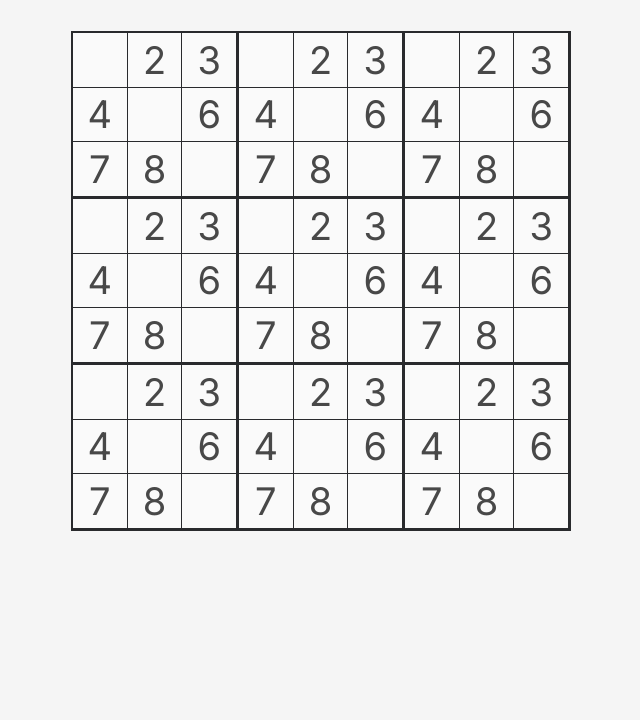
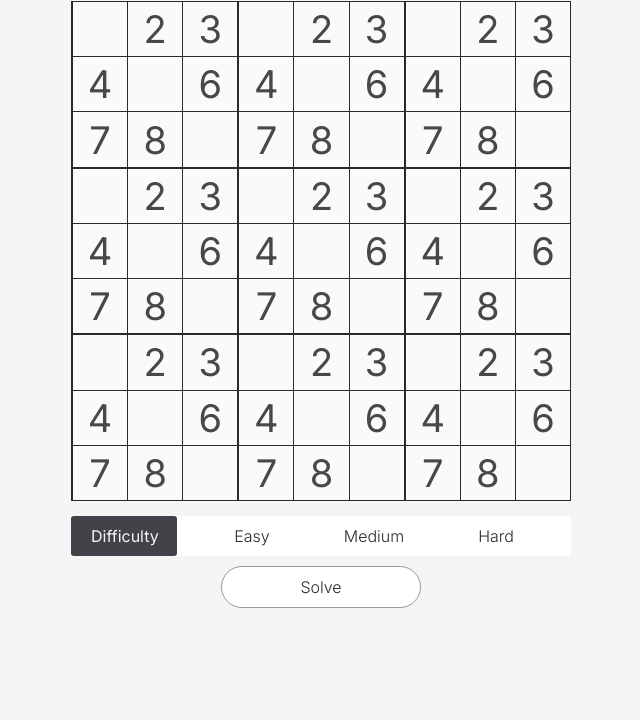
Before and after one commit to mklaso/sudoku-solver, a website built with webpack: page index.html in a window 1280 px wide. Shown: the part 80-800 px from the top of the page, without its empty margins (319-959 px from the left). Built offline with nearby package versions, Linux system fonts and the light colour scheme.

Commit message:
added difficulty settings + solve button on frontend, added favicon.

```diff
--- a/index.html
+++ b/index.html
@@ -9,6 +9,7 @@
       href="https://fonts.googleapis.com/css2?family=Inter:wght@200;300;400;500;600;700&display=swap"
       rel="stylesheet"
     />
+    <link rel="shortcut icon" type="image/x-icon" href="./sudoku.png" />
   </head>
 
   <body class="container">
@@ -27,7 +28,20 @@
     </div> -->
     </div>
 
-    <div class="features-container"></div>
+    <div class="difficulty">
+      <div class="difficulty--left">
+        <p class="difficulty--mode">Difficulty</p>
+      </div>
+      <div class="difficulty--settings">
+        <p>Easy</p>
+        <p>Medium</p>
+        <p>Hard</p>
+      </div>
+    </div>
+
+    <button class="solver">
+      <p>Solve</p>
+    </button>
 
     <script src="dist/bundle.js"></script>
   </body>
--- a/sass/_components.scss
+++ b/sass/_components.scss
@@ -1,9 +1,10 @@
 .sudoku__grid {
-  @include style-grid($color-almost-black, 50rem, 50rem, 0px, 1px);
+  @include style-grid($color-almost-black, 50rem, 50rem, 1px);
 }
 
 .inner__grid {
-  @include style-grid($color-almost-black, 100%, 100%, 0px, 0.3px);
+  @include style-grid($color-almost-black, 100%, 100%, 1px);
+  border-top: 1px $color-almost-black solid;
 
   &--cell {
     font-size: 3.8rem;
@@ -19,3 +20,76 @@
     justify-content: center;
   }
 }
+
+.difficulty {
+  margin-top: 1.5rem;
+  background-color: white;
+  border-radius: 5px;
+  display: flex;
+  justify-content: space-around;
+  padding: 0rem 0;
+  height: 4rem;
+  align-items: center;
+  width: 50rem;
+  color: $color-almost-black;
+
+  &--left {
+    background-color: lighten($color-almost-black, 10%);
+    color: whitesmoke;
+    width: 30%;
+    height: 100%;
+    display: flex;
+    align-items: center;
+    border-radius: 3px;
+  }
+
+  &--mode {
+    font-weight: 400;
+    margin-left: 2rem;
+    display: block;
+    cursor: default;
+  }
+
+  &--settings {
+    display: flex;
+    width: 100%;
+    justify-content: space-around;
+    margin-left: 2rem;
+    margin-right: 2rem;
+
+    & > p {
+      font-weight: 300;
+      display: inline-block;
+
+      &:hover {
+        color: lighten($color-almost-black, 25%);
+        cursor: pointer;
+      }
+    }
+  }
+}
+
+.solver {
+  background-color: lighten(gray, 50%);
+  color: $color-almost-black;
+  border: 1px solid lighten(gray, 10%);
+  margin-top: 1rem;
+  border-radius: 3rem;
+  width: 20rem;
+  padding: 1rem 0;
+  transition: 0.5s all;
+
+  &:focus {
+    outline: none;
+  }
+
+  &:hover {
+    cursor: pointer;
+    background-color: lighten(whitesmoke, 1%);
+    border: 1px solid lighten(black, 40%);
+  }
+
+  &:active {
+    transform: translateY(4px);
+  }
+}
--- a/sass/_mixins.scss
+++ b/sass/_mixins.scss
@@ -1,13 +1,11 @@
-@mixin style-grid($color, $height, $width, $gap, $padding) {
+@mixin style-grid($color, $height, $width, $padding) {
   background-color: $color;
   height: $height;
   width: $width;
   display: grid;
   grid-template-rows: repeat(3, 1fr);
   grid-template-columns: repeat(3, 1fr);
-  //   grid-gap: $gap;
-  border-bottom: $padding $color-almost-black solid;
-  border-right: $padding $color-almost-black solid;
+
   border-left: $padding $color-almost-black solid;
-  border-top: $padding $color-almost-black solid;
+
 }
--- a/sass/_typography.scss
+++ b/sass/_typography.scss
@@ -9,6 +9,11 @@ body {
   font-size: 3rem;
   text-align: center;
   color: grayscale($color: #000202b7);
-  margin-bottom: 4rem;
-  margin-top: 0.5rem;
+  margin-bottom: 1.5rem;
 }
+
+p {
+  font-size: $default-font-size;
+  font-family: "Inter", sans-serif;
+  font-weight: 300;
+}
```
Also changed, not shown: sudoku.png (added).
